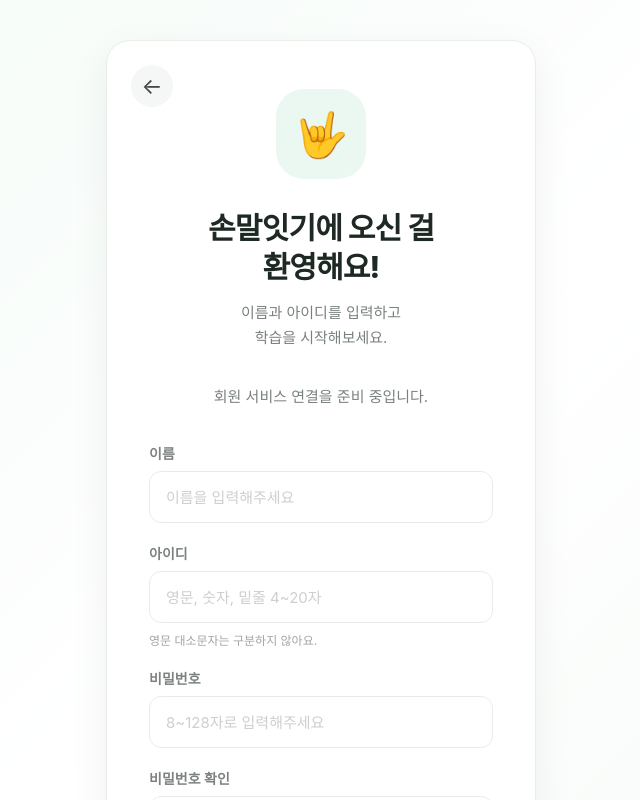
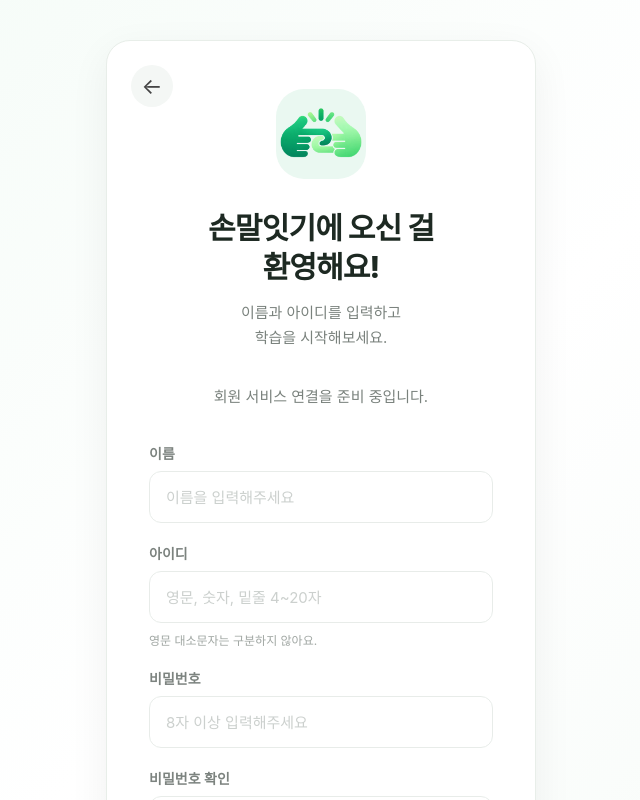
Before and after one commit to sonmal-itgi/sonmalitgi-web, a React (Vite) app in the folder frontend/: page /signup in a window 1280 px wide. Shown: the top 800 px of the page, without its empty margins (319-959 px from the left). Built offline with nearby package versions, Linux system fonts and the light colour scheme; no server answers.

Commit message:
fix: 비밀번호 안내 문구 수정 및 손말잇기 로고 적용

```diff
--- a/frontend/src/components/Header.jsx
+++ b/frontend/src/components/Header.jsx
@@ -20,7 +20,7 @@ export function MemberControls() {
 
 export default function Header() {
   return <>
-    <header className="member-header"><Link to="/" className="member-logo">🤟 손말잇기</Link><MemberControls /></header>
+    <header className="member-header"><Link to="/" className="member-logo"><img src="/sonmalitgi-icon.png" alt="" /> 손말잇기</Link><MemberControls /></header>
     <Outlet />
   </>;
 }
--- a/frontend/src/pages/auth/Auth.css
+++ b/frontend/src/pages/auth/Auth.css
@@ -390,3 +390,7 @@ body {
 .member-header { display: flex; justify-content: space-between; align-items: center; gap: 16px; padding: 16px 5%; background: white; border-bottom: 1px solid #e8eee9; }
 .member-logo { color: #1d2922; text-decoration: none; font-weight: 800; }
 .member-controls { display: flex; align-items: center; justify-content: flex-end; flex-wrap: wrap; gap: 12px; font-size: 14px; }
+
+.auth-logo img { width: 100%; height: 100%; object-fit: contain; }
+.member-logo { display: inline-flex; align-items: center; gap: 8px; }
+.member-logo img { width: 32px; height: 32px; object-fit: contain; }
--- a/frontend/src/pages/auth/AuthPage.jsx
+++ b/frontend/src/pages/auth/AuthPage.jsx
@@ -27,7 +27,7 @@ export default function AuthPage({ signup = false }) {
   }
   return <div className="auth-page"><div className="auth-card">
     <button type="button" className="back-button" aria-label="홈으로" onClick={() => navigate('/')}>←</button>
-    <div className="auth-logo" aria-hidden="true">🤟</div>
+    <div className="auth-logo"><img src="/sonmalitgi-icon.png" alt="손말잇기" /></div>
     <h1>{signup ? <>손말잇기에 오신 걸<br />환영해요!</> : '다시 만나요!'}</h1>
     <p>{signup ? <>이름과 아이디를 입력하고<br />학습을 시작해보세요.</> : <>손말잇기에 로그인하고<br />학습을 계속해보세요.</>}</p>
     {!configured && <p className="auth-error" role="status">회원 서비스 연결을 준비 중입니다.</p>}
@@ -40,7 +40,7 @@ export default function AuthPage({ signup = false }) {
       <input id="username" name="username" autoComplete="username" autoCapitalize="none" spellCheck={false} placeholder="영문, 숫자, 밑줄 4~20자" value={values.username} onChange={update} required minLength={4} maxLength={20} aria-describedby="username-hint" />
       <small id="username-hint" className="auth-hint">영문 대소문자는 구분하지 않아요.</small>
       <label htmlFor="password">비밀번호</label>
-      <input id="password" name="password" type="password" autoComplete={signup ? 'new-password' : 'current-password'} placeholder={signup ? '8~128자로 입력해주세요' : '비밀번호를 입력해주세요'} value={values.password} onChange={update} required minLength={signup ? 8 : undefined} maxLength={signup ? 128 : undefined} />
+      <input id="password" name="password" type="password" autoComplete={signup ? 'new-password' : 'current-password'} placeholder={signup ? '8자 이상 입력해주세요' : '비밀번호를 입력해주세요'} value={values.password} onChange={update} required minLength={signup ? 8 : undefined} maxLength={signup ? 128 : undefined} />
       {signup && <>
         <label htmlFor="confirmation">비밀번호 확인</label>
         <input id="confirmation" type="password" autoComplete="new-password" placeholder="비밀번호를 다시 입력해주세요" value={confirmation} onChange={(e) => setConfirmation(e.target.value)} required maxLength={128} />
--- a/frontend/src/pages/levelselect/LevelSelect.jsx
+++ b/frontend/src/pages/levelselect/LevelSelect.jsx
@@ -34,7 +34,7 @@ function LevelSelect() {
         <div className="level-container">
 
           <div className="auth-logo">
-            🤟
+            <img src="/sonmalitgi-icon.png" alt="손말잇기" />
           </div>
 
           <div className="level-header">
```
Also changed, not shown: frontend/src/lib/auth.js.
